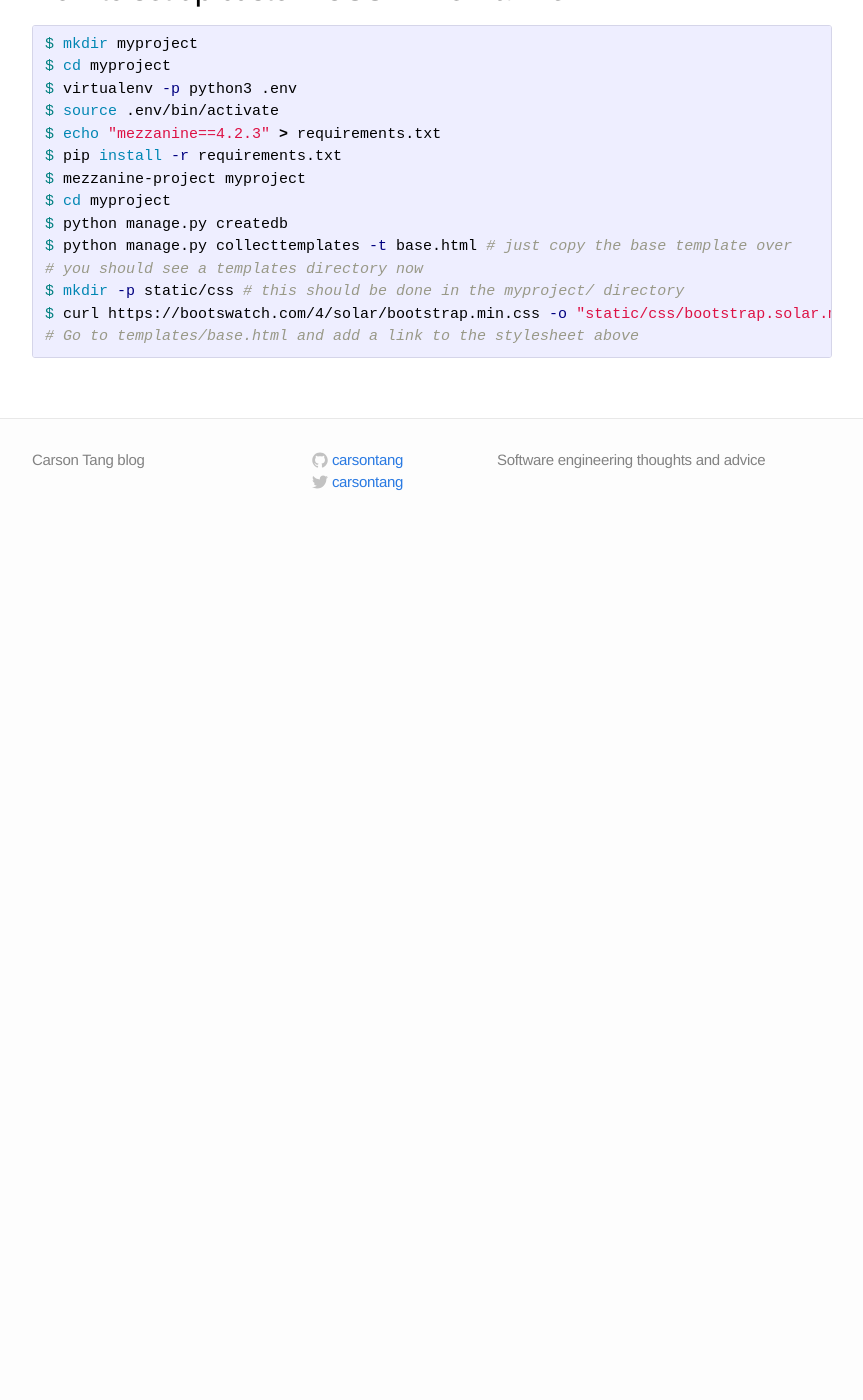
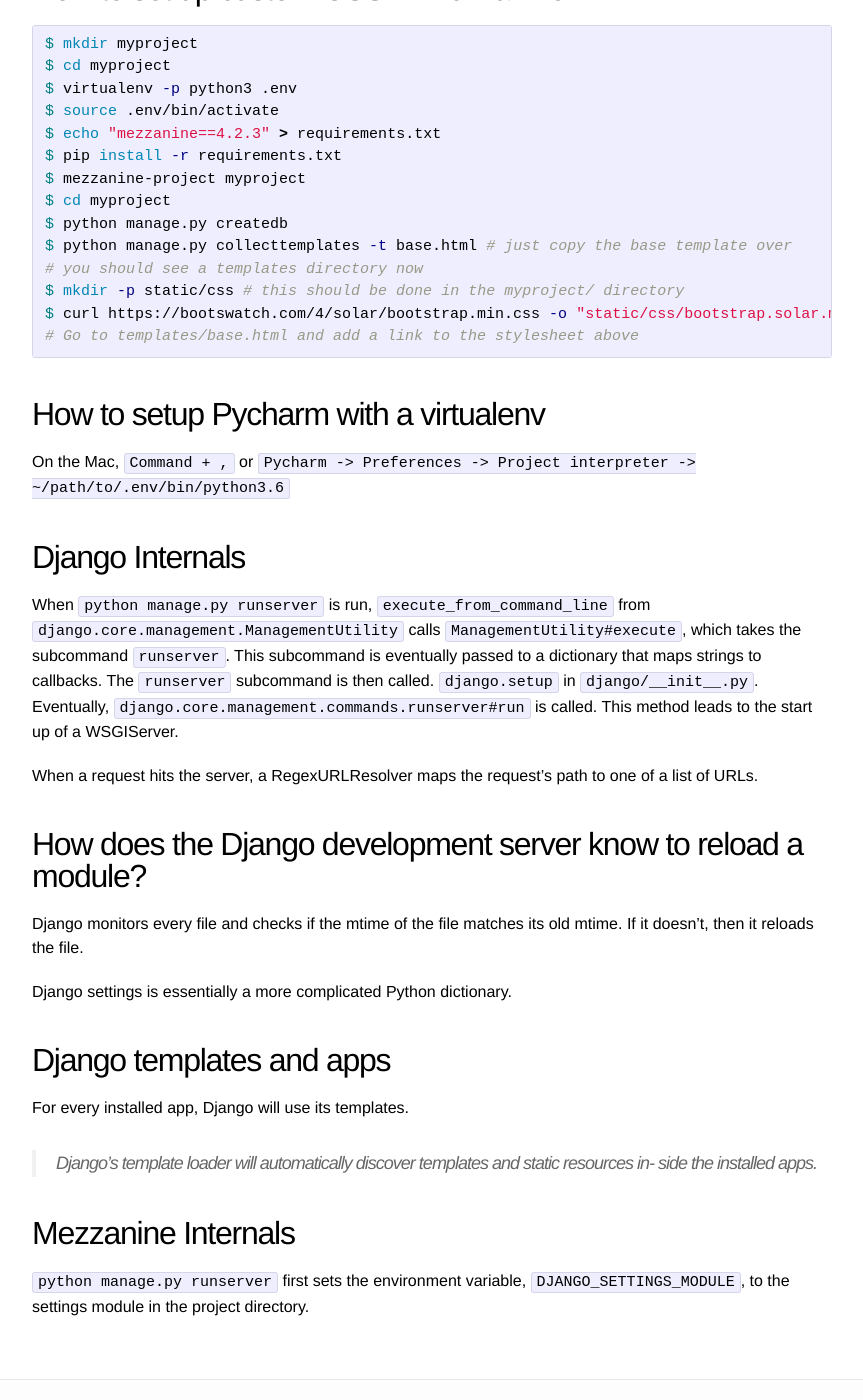
Before and after one commit to carsontang/carsontang.github.io, a Jekyll site: the page built from _posts/2018-01-15-django-and-mezzanine-4.2.3.md, in a window 1280 px wide and 1400 px high, scrolled down 270 px. Shown: the whole window, without its empty margins (208-1071 px from the left). Built offline with Jekyll 4.4.1, drawn with Linux system fonts in a browser that asks for light colours; before the commit the page ends 900 px from its top, so only the background shows below that.

Commit message:
added to Mezzanine post

```diff
--- a/_posts/2018-01-15-django-and-mezzanine-4.2.3.md
+++ b/_posts/2018-01-15-django-and-mezzanine-4.2.3.md
@@ -23,3 +23,27 @@ $ mkdir -p static/css # this should be done in the myproject/ directory
 $ curl https://bootswatch.com/4/solar/bootstrap.min.css -o "static/css/bootstrap.solar.min.css"
 # Go to templates/base.html and add a link to the stylesheet above
 {% endhighlight %}
+
+## How to setup Pycharm with a virtualenv
+On the Mac, `Command + ,` or `Pycharm -> Preferences -> Project interpreter -> ~/path/to/.env/bin/python3.6`
+
+## Django Internals
+When `python manage.py runserver` is run, `execute_from_command_line` from `django.core.management.ManagementUtility` calls `ManagementUtility#execute`, which takes the subcommand `runserver`. This subcommand is eventually passed to a dictionary that maps strings to callbacks. The `runserver` subcommand is then called. `django.setup` in `django/__init__.py`. Eventually, `django.core.management.commands.runserver#run` is called. This method leads to the start up of a WSGIServer.
+
+When a request hits the server, a RegexURLResolver maps the request's path to one of a list of URLs.
+
+## How does the Django development server know to reload a module?
+Django monitors every file and checks if the mtime of the file matches its old mtime. If it doesn't, then it reloads the file.
+
+Django settings is essentially a more complicated Python dictionary.
+
+## Django templates and apps
+For every installed app, Django will use its templates.
+> Django’s template loader will automatically discover templates and static resources in‐ side the installed apps.
+
+
+## Mezzanine Internals
+`python manage.py runserver` first sets the environment variable, `DJANGO_SETTINGS_MODULE`, to the settings module in the project directory.
+
+{% highlight python %}
+{% endhighlight %}
```
